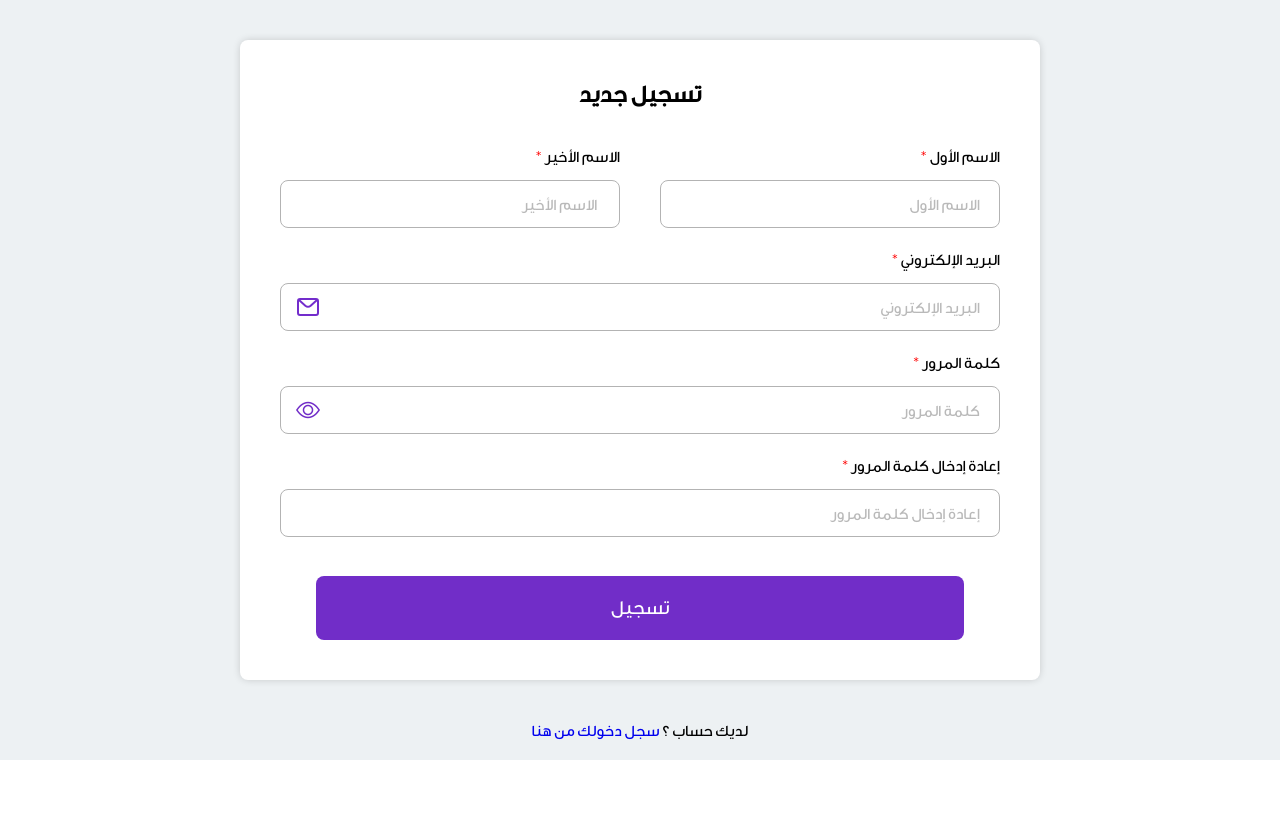
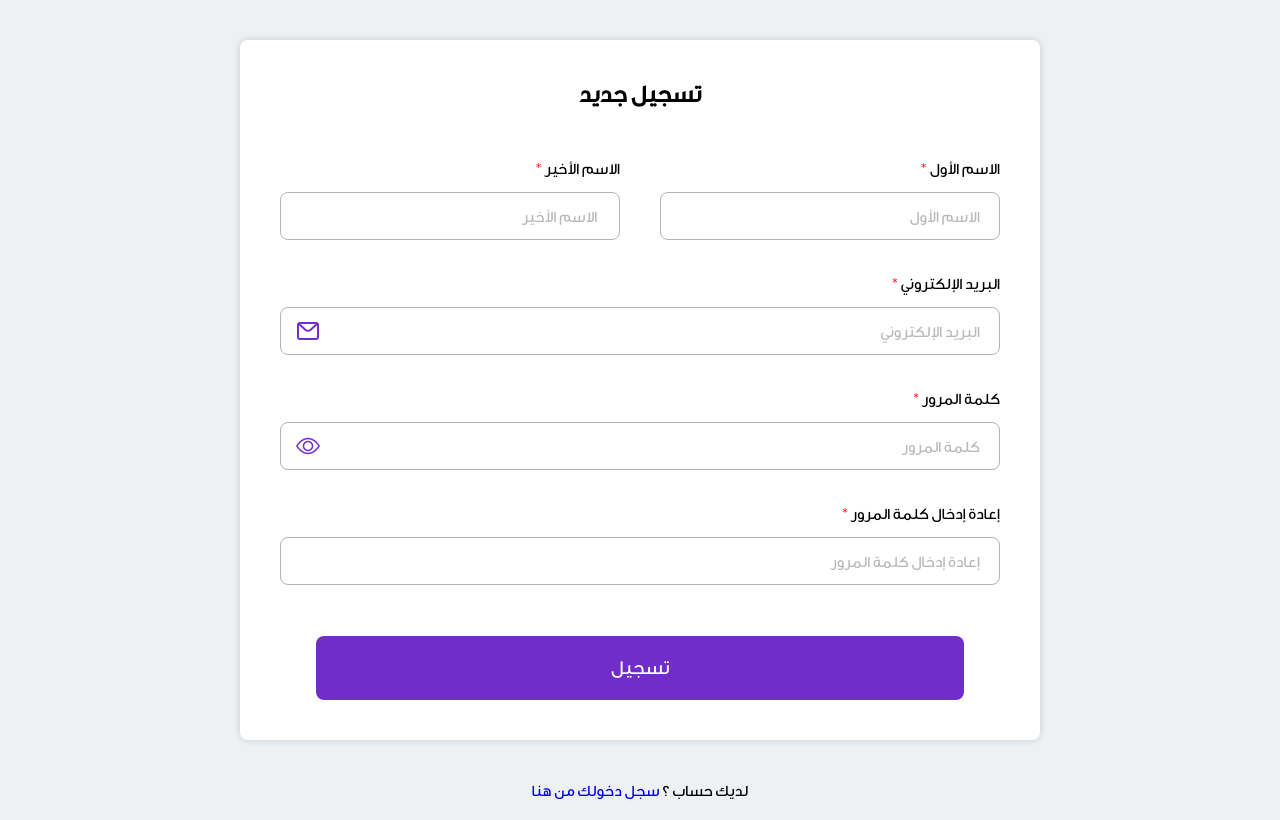
Before and after one commit to FahadAlmarri/Fahis, a Django app: page /register in a window 1280 px wide. Shown: the part 97-917 px from the top of the page. Before the commit the page ends 857 px from the top, so only its background shows below. Run offline with Django 4.2, Linux system fonts and the light colour scheme; some libraries are stand-ins or nearby versions.

Commit message:
adding al things together

```diff
--- a/mywebsite/mainapp/static/css/styles.css
+++ b/mywebsite/mainapp/static/css/styles.css
@@ -144,7 +144,7 @@ a:hover{
     min-height: 375px;
     position: relative;
     margin: 0 auto;
-    margin-top: 20vh;
+    margin-top: 5vh;
     font-size: 22;
     font-weight: bold;
 }
@@ -770,7 +770,7 @@ table tbody tr td:first-child {
     min-height: 450px;
     position: relative;
     margin: 0 auto;
-    margin-top: 12.5vh;
+    margin-top: 9.5vh;
     background-color: white;
     border-radius: 8px;
     box-sizing: border-box;
@@ -837,8 +837,8 @@ table tbody tr td:first-child {
 /* -------- Register --------*/
 
 .register-box{
-    height: 700px;
-    max-height: 80%;
+    min-height: 700px;
+
     margin-top: 5vh;
 }
 
--- a/mywebsite/mainapp/templates/frontend/index.html
+++ b/mywebsite/mainapp/templates/frontend/index.html
@@ -33,7 +33,6 @@
     </div>
   </nav>
 
-
   <div class="main-box">
     <div class="top-buttons">
 
@@ -44,7 +43,7 @@
     </div>
 
     <div class="bottom-box">
-      <div class="drag-box">
+      <div class="drag-box" >
         <div>
           <img class="cloud-img" src="{% static 'images/cloud-upload.png' %}" alt="Upload">
           <h3>
```
